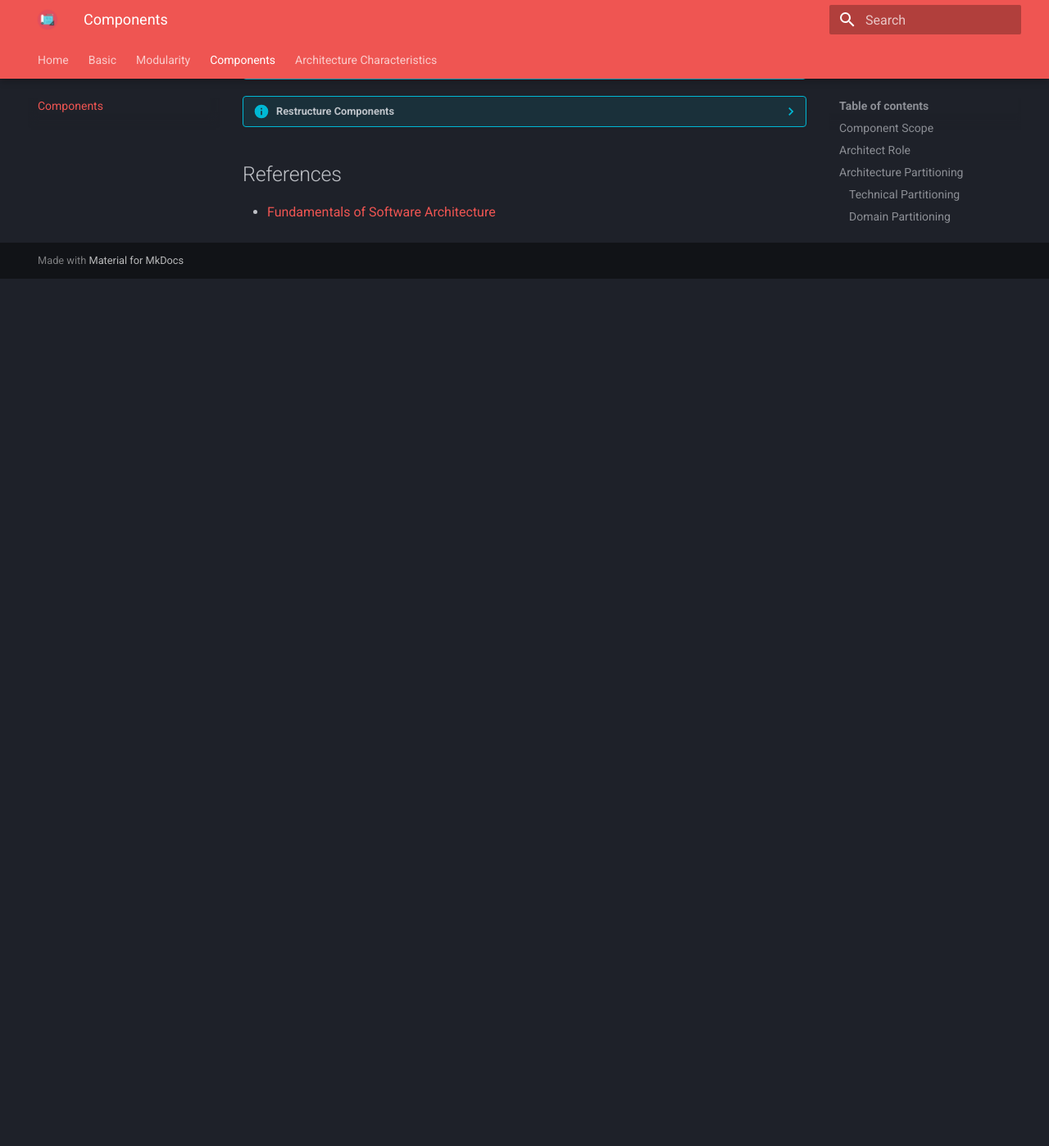
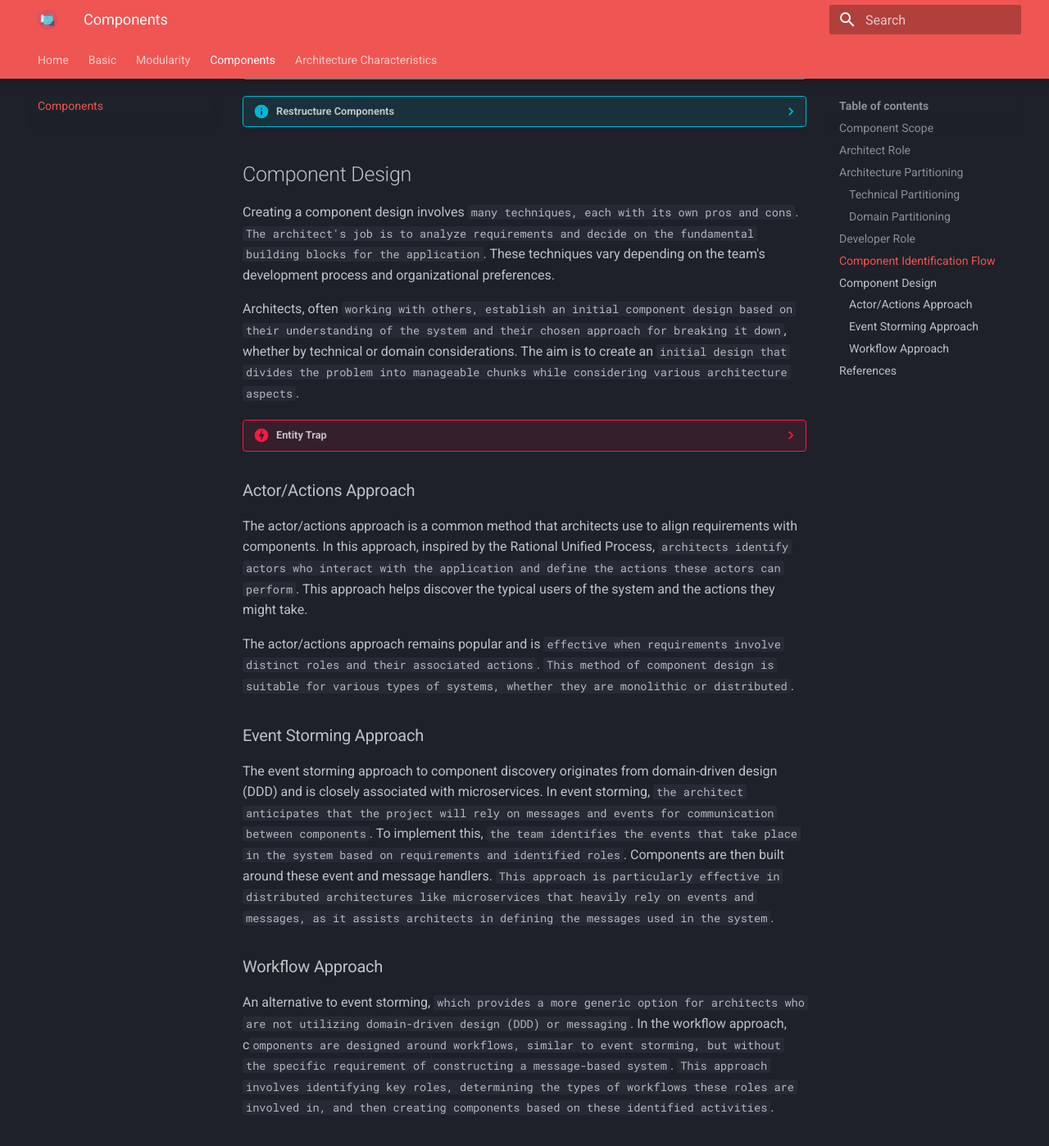
Before and after one commit to RomeroGabriel/mastering-software-architecture, an MkDocs documentation site: the page built from documentation/components/index.md, in a window 1280 px wide and 1400 px high, scrolled down 4395 px. Shown: the whole window at 82% size. Built offline with MkDocs 1.6.1 and Material for MkDocs 9.7.7, drawn with Linux system fonts in a browser that asks for light colours; before the commit the page ends 4735 px from its top, so only the background shows below that.

Commit message:
Add Component Design

```diff
--- a/documentation/components/index.md
+++ b/documentation/components/index.md
@@ -95,6 +95,36 @@
 
     Firstly, it's challenging to foresee all the unique scenarios and edge cases that might require redesign. Secondly, `as the architecture and development progress, a more nuanced understanding of where specific functions and responsibilities should reside emerges`. This iterative process allows for a more robust and adaptable software design.
 
+## Component Design
+
+Creating a component design involves `many techniques, each with its own pros and cons`. `The architect's job is to analyze requirements and decide on the fundamental building blocks for the application`. These techniques vary depending on the team's development process and organizational preferences.
+
+Architects, often `working with others, establish an initial component design based on their understanding of the system and their chosen approach for breaking it down`, whether by technical or domain considerations. The aim is to create an `initial design that divides the problem into manageable chunks while considering various architecture aspects`.
+
+??? danger "Entity Trap"
+    The entity trap is a common anti-pattern illustrated in the image below.
+
+    ![Building an architecture as an object-relational mapping from [Fundamentals of Software Architecture.](https://learning.oreilly.com/library/view/fundamentals-of-software/9781492043447/)](https://raw.githubusercontent.com/RomeroGabriel/mastering-software-architecture/main/documentation/images/components/entity_trap.png)
+    > *Building an architecture as an object-relational mapping from [Fundamentals of Software Architecture.](https://learning.oreilly.com/library/view/fundamentals-of-software/9781492043447/)*
+
+    It occurs when an architect `creates components for each entity identified in the requirements, resembling an object-relational mapping (ORM) framework for a database`. This approach is not true architecture but rather a way to handle simple database CRUD operations. ORM frameworks are available for this purpose.
+
+    The problem with the entity trap is that it `inaccurately maps database relationships to application workflows, which is rarely the case in practice`. This anti-pattern typically reflects a `lack of consideration for the actual application workflows`.
+
+### Actor/Actions Approach
+
+The actor/actions approach is a common method that architects use to align requirements with components. In this approach, inspired by the Rational Unified Process, `architects identify actors who interact with the application and define the actions these actors can perform`. This approach helps discover the typical users of the system and the actions they might take.
+
+The actor/actions approach remains popular and is `effective when requirements involve distinct roles and their associated actions`. `This method of component design is suitable for various types of systems, whether they are monolithic or distributed`.
+
+### Event Storming Approach
+
+The event storming approach to component discovery originates from domain-driven design (DDD) and is closely associated with microservices. In event storming, `the architect anticipates that the project will rely on messages and events for communication between components`. To implement this, `the team identifies the events that take place in the system based on requirements and identified roles`. Components are then built around these event and message handlers. `This approach is particularly effective in distributed architectures like microservices that heavily rely on events and messages, as it assists architects in defining the messages used in the system`.
+
+### Workflow Approach
+
+An alternative to event storming, `which provides a more generic option for architects who are not utilizing domain-driven design (DDD) or messaging`. In the workflow approach, c`omponents are designed around workflows, similar to event storming, but without the specific requirement of constructing a message-based system`. `This approach involves identifying key roles, determining the types of workflows these roles are involved in, and then creating components based on these identified activities`.
+
 ## References
 
 - [Fundamentals of Software Architecture](https://learning.oreilly.com/library/view/fundamentals-of-software/9781492043447/)
```
